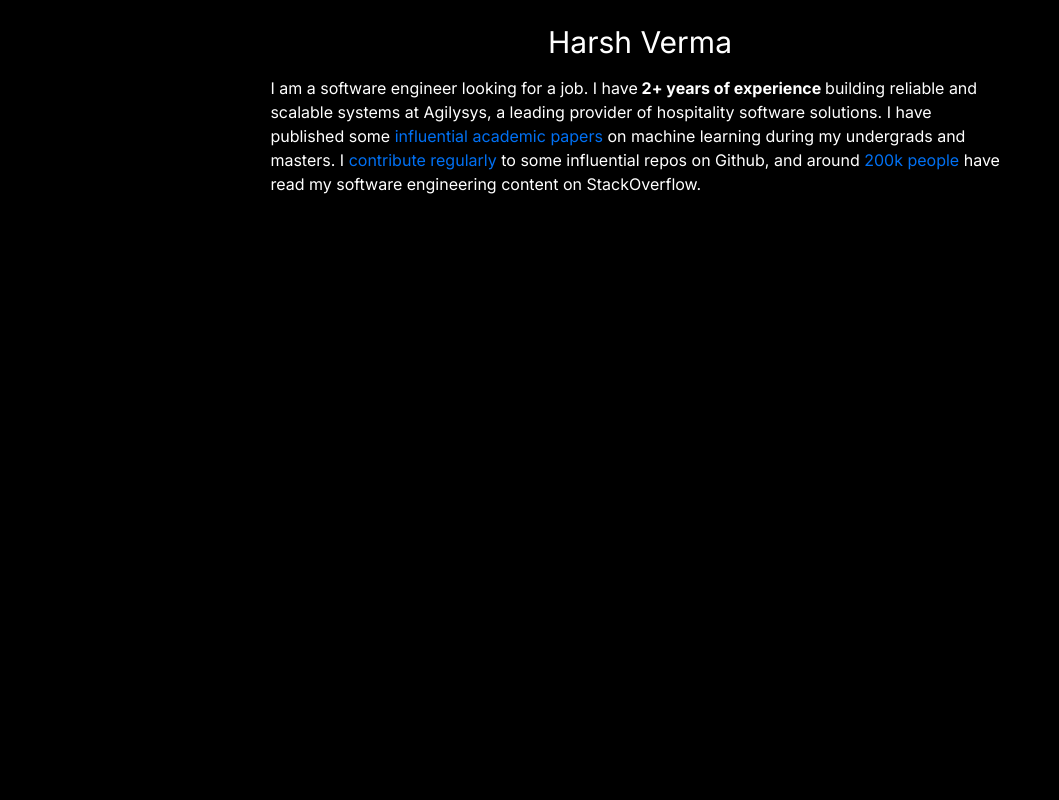
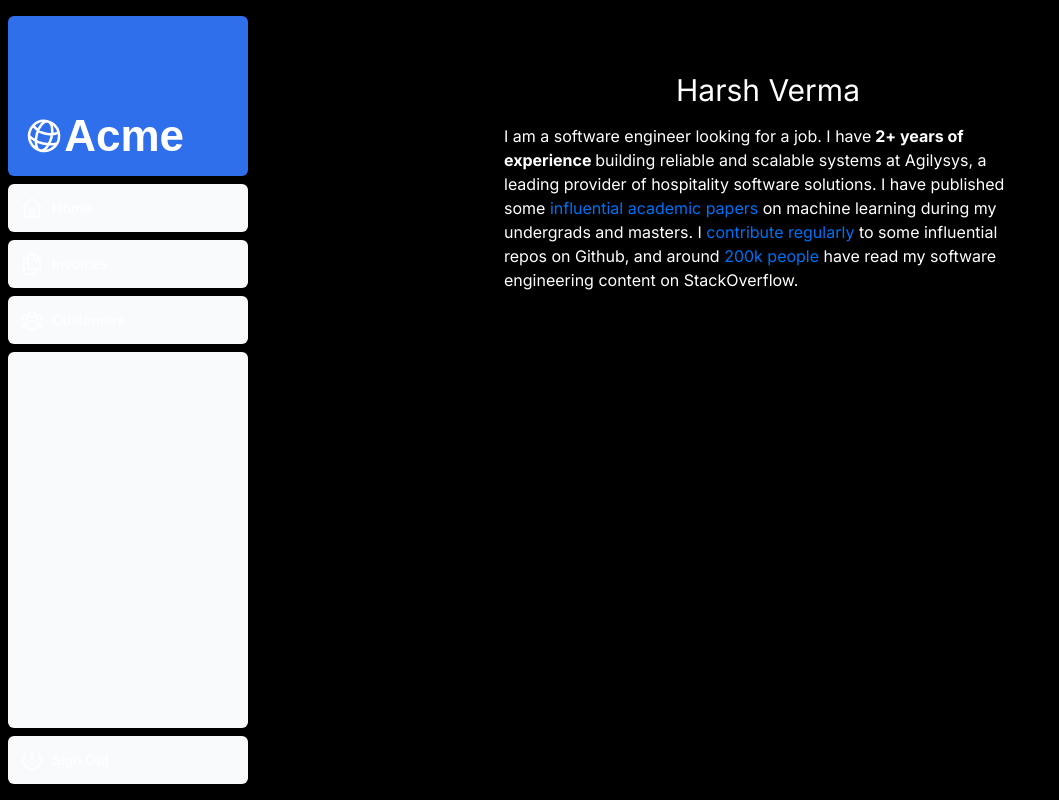
Before and after one commit to harshshredding/personal-webpage, a Next.js app: page / in a window 1280 px wide. Shown: the whole page, without its empty margins (0-1059 px from the left). Built offline with nearby package versions, Linux system fonts and the light colour scheme; a web font is replaced by a local one.

Commit message:
include a side navigation bar

```diff
--- a/app/layout.tsx
+++ b/app/layout.tsx
@@ -1,5 +1,6 @@
 import '@/app/ui/global.css';
 import { inter } from '@/app/ui/fonts';
+import SideNav from '@/app/ui/dashboard/sidenav';
 
 export default function RootLayout(
   {
@@ -12,7 +13,12 @@
   return (
     <html lang="en">
       <body className={`${inter.className} antialiased bg-black text-white`}>
-        {children}
+        <div className="flex h-screen flex-col md:flex-row md:overflow-hidden">
+          <div className="w-full flex-none md:w-64">
+            <SideNav />
+          </div>
+          <div className="flex-grow p-6 md:overflow-y-auto md:p-12">{children}</div>
+        </div>
       </body>
     </html>
   );
```
